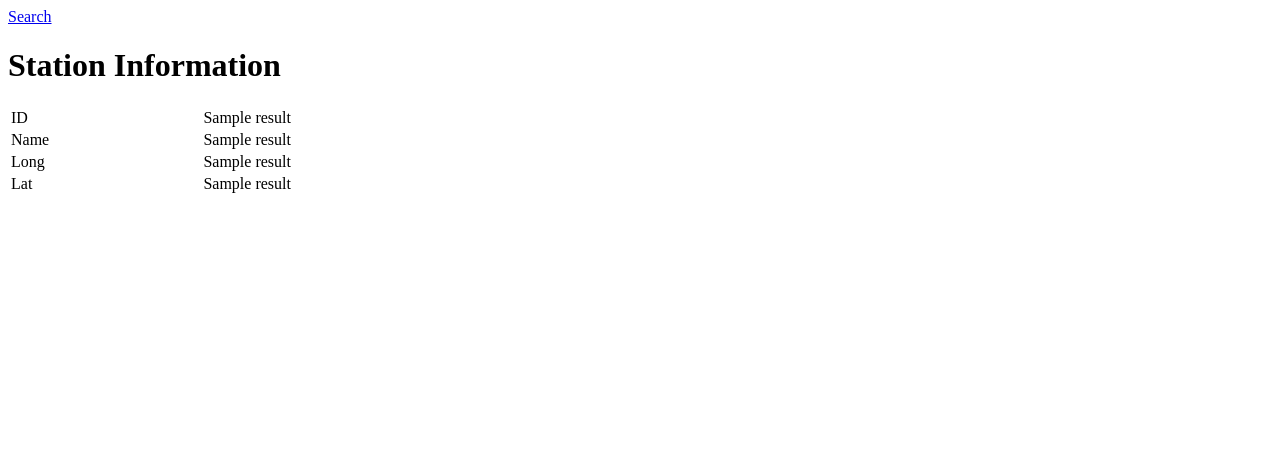
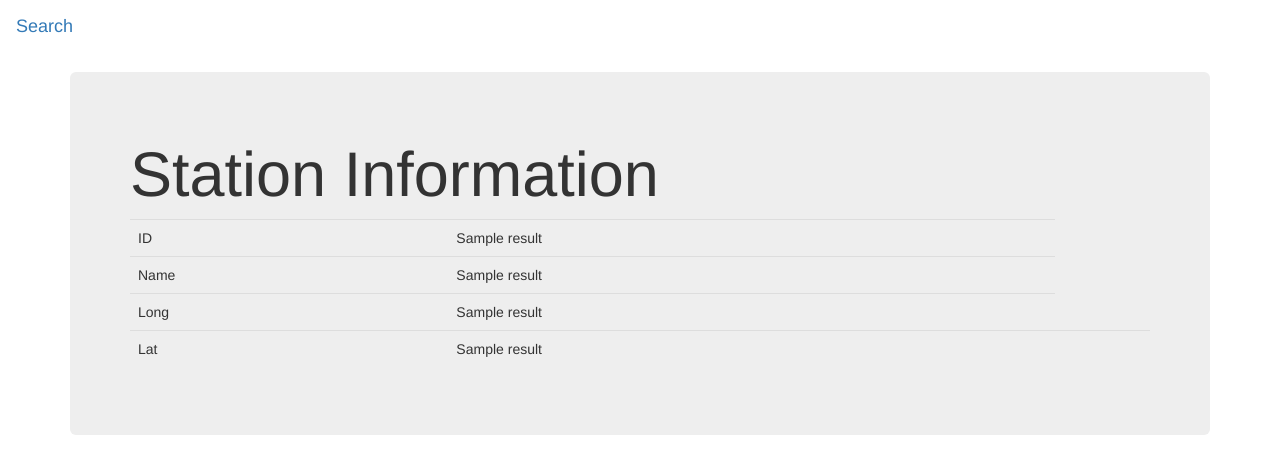
Before and after one commit to maguec/SpannerTypeAhead, a Flask app: template templates/results.html in a window 1280 px wide. Shown: the top 474 px of the page. Run offline with Flask 3, Linux system fonts and the light colour scheme; the template is opened without the code that fills it: most values are stand-ins (such as "Sample title", 1, 10 or a date in 2020); some libraries are stand-ins or nearby versions.

Commit message:
ensure styling on the Station information output

```diff
--- a/templates/results.html
+++ b/templates/results.html
@@ -8,7 +8,7 @@
 {% import "bootstrap/utils.html" as utils %}
 
 {% block head %}
-<script src="//unpkg.com/force-graph"></script>
+  <link href="//cdnjs.cloudflare.com/ajax/libs/twitter-bootstrap/3.3.7/css/bootstrap.min.css" rel="stylesheet">
 {%- endblock %}
 
 {# Inside the ``content`` is where you should place most of your own stuff.
@@ -27,7 +27,7 @@
   {%- endwith %}
     <div class="jumbotron">
       <h1>Station Information </h1>
-          <table class="table table-dark table-striped"  width="50%">
+          <table class="table table-dark"  width="50%">
             <tbody>
               <tr><td>ID</td><td>{{result[0]}}</td></tr>
               <tr><td>Name</td><td>{{result[1]}}</td></tr>
@@ -35,5 +35,6 @@
               <tr><td>Lat</td><td>{{result[3]}}<td></tr>
             </tbody>
           </table>
-   </div>
+     </div>
+  </div>
 {%- endblock %}
```
